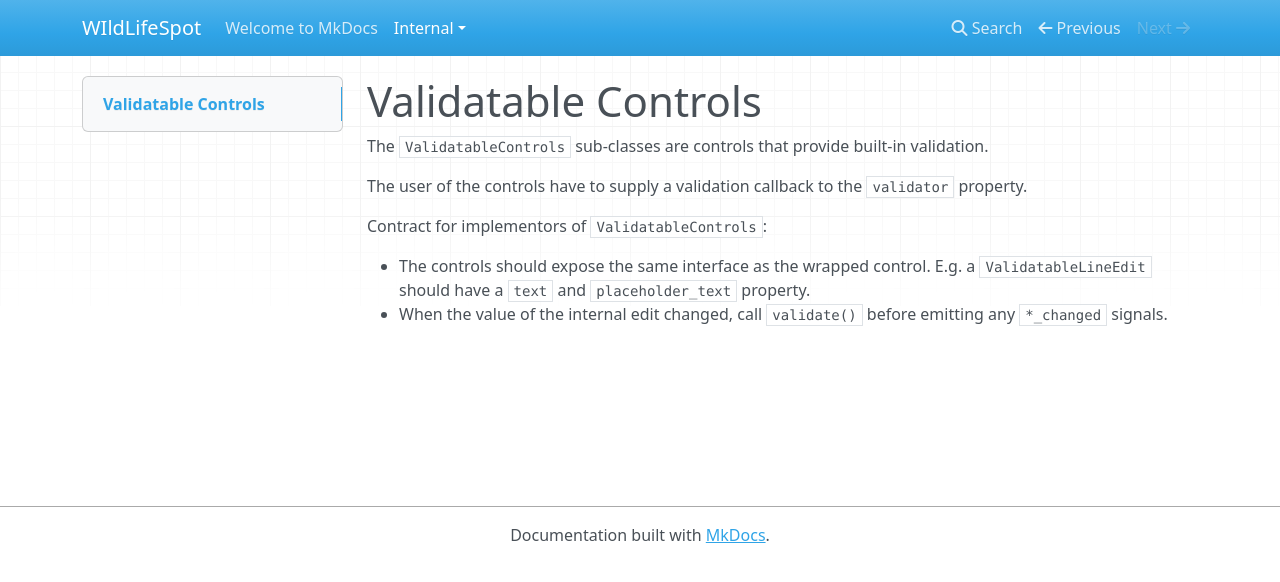
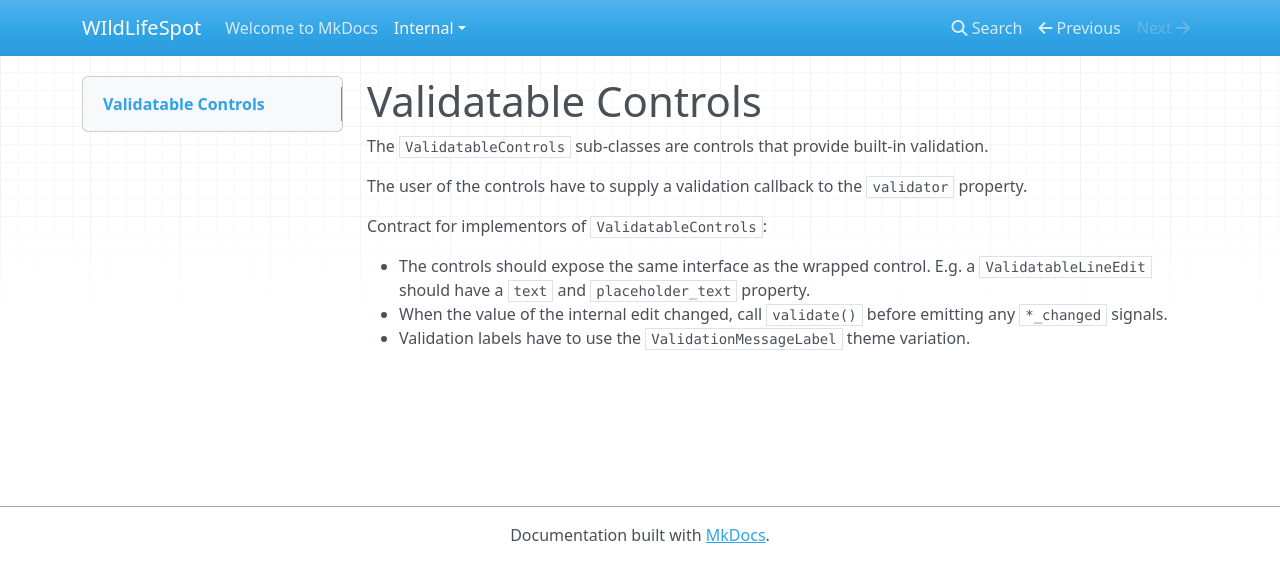
Before and after one commit to namelessvoid/WildLifeSpot, an MkDocs documentation site: the page built from docs/internal/validatable-controls.md, in a window 1280 px wide. Shown: the top 582 px of the page. Built offline with MkDocs 1.6.1, drawn with Linux system fonts in a browser that asks for light colours; nearby versions of some CDN libraries.

```diff
--- a/docs/internal/validatable-controls.md
+++ b/docs/internal/validatable-controls.md
@@ -8,3 +8,4 @@
 
 - The controls should expose the same interface as the wrapped control. E.g. a `ValidatableLineEdit` should have a `text` and `placeholder_text` property.
 - When the value of the internal edit changed, call `validate()` before emitting any `*_changed` signals.
+- Validation labels have to use the `ValidationMessageLabel` theme variation.
```
Also changed, not shown: 2 other files.
